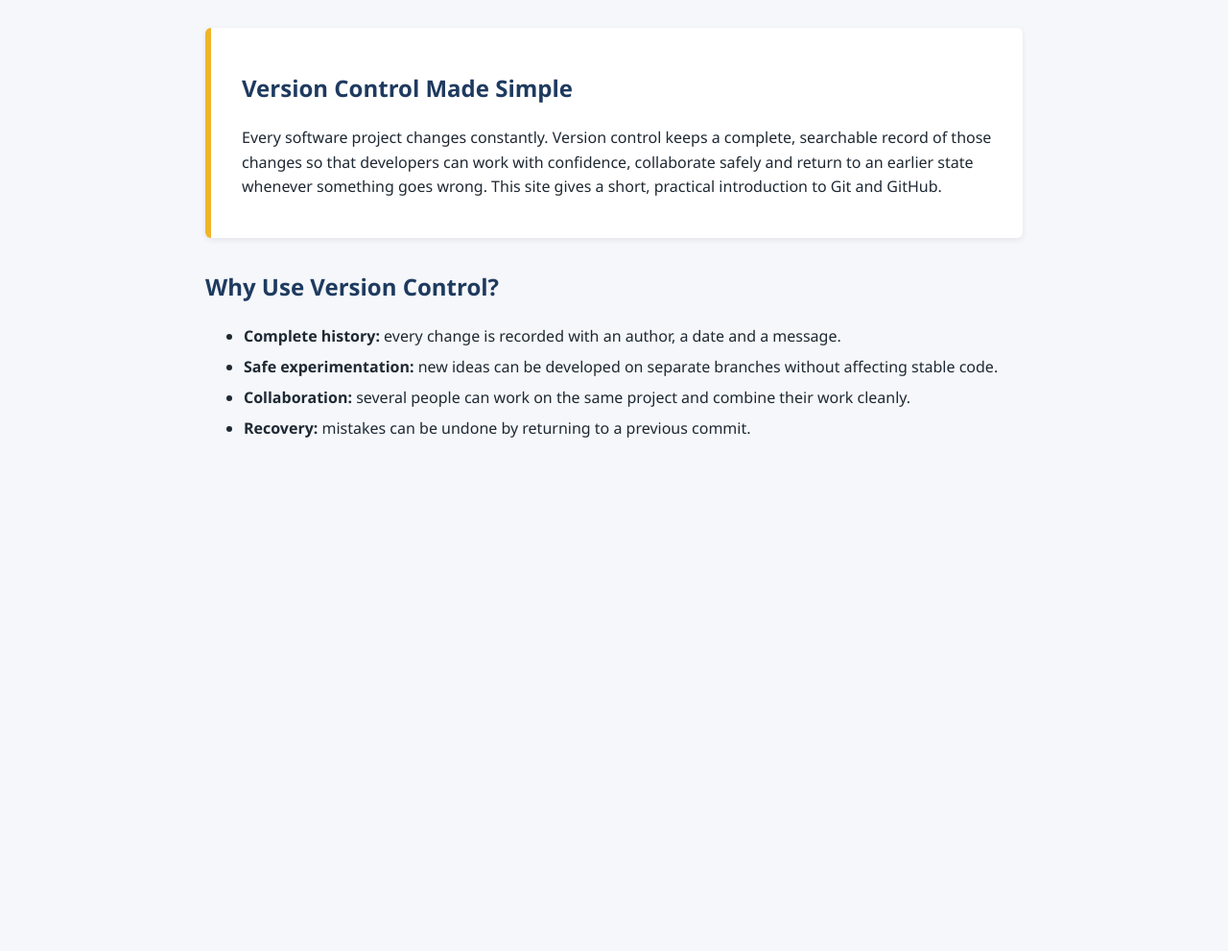
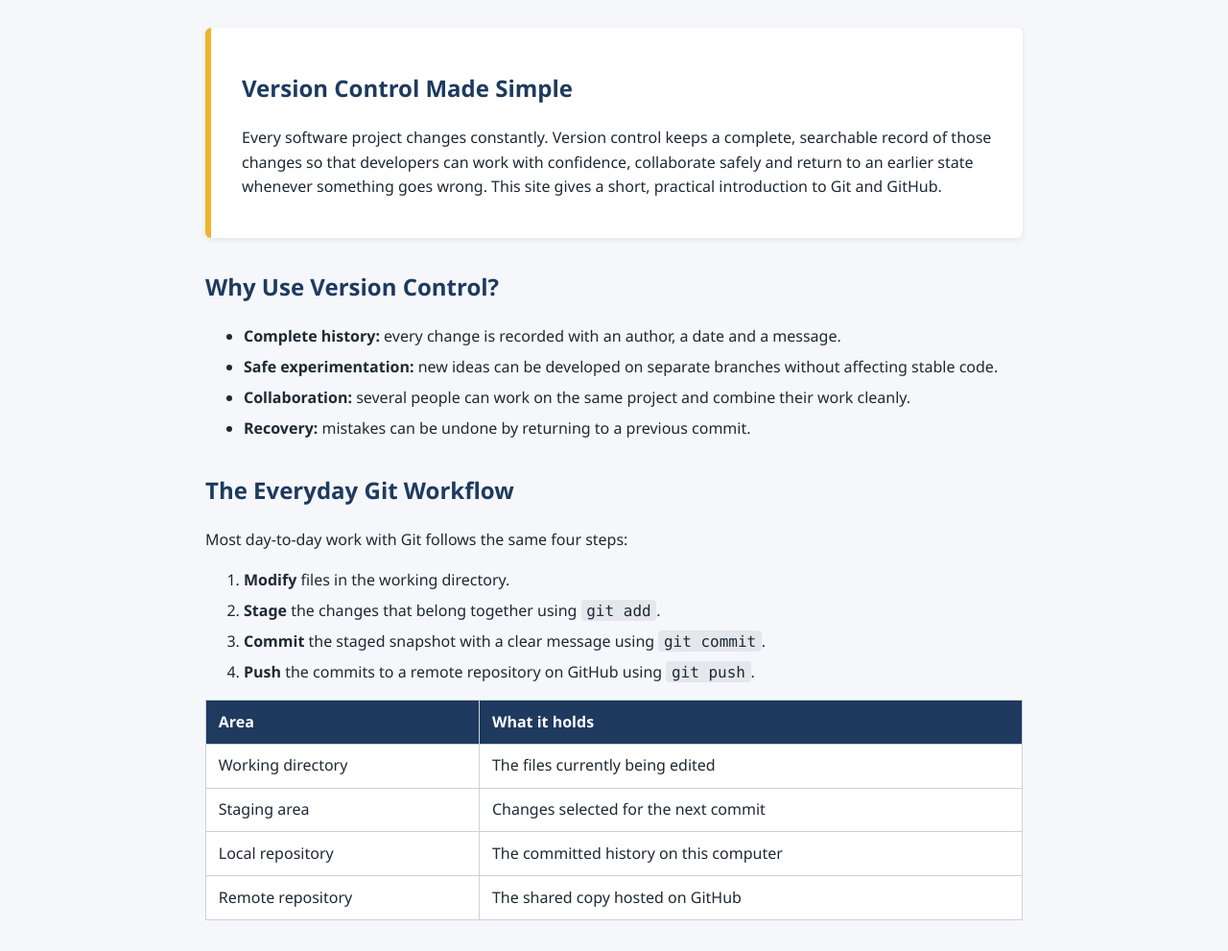
Before and after one commit to Abhinavsuri90/github-assignment, a plain HTML site: page index.html in a window 1280 px wide. Shown: the part 71-1062 px from the top of the page at 96% size. Before the commit the page ends 800 px from the top, so only its background shows below. Drawn offline with Linux system fonts and the light colour scheme.

Commit message:
Update homepage content

```diff
--- a/index.html
+++ b/index.html
@@ -41,7 +41,21 @@
         }
         section { margin-top: 2rem; }
         h2 { color: #1e3a5f; }
-        ul li { margin-bottom: 0.4rem; }
+        ul li, ol li { margin-bottom: 0.4rem; }
+        code {
+            background: #e4e7eb;
+            padding: 0.1rem 0.35rem;
+            border-radius: 4px;
+            font-family: Consolas, "Courier New", monospace;
+        }
+        table {
+            width: 100%;
+            border-collapse: collapse;
+            background: #ffffff;
+            margin-top: 1rem;
+        }
+        th, td { border: 1px solid #cbd2d9; padding: 0.6rem 0.8rem; text-align: left; }
+        th { background: #1e3a5f; color: #ffffff; }
     </style>
 </head>
 <body>
@@ -73,6 +87,28 @@
                 <li><strong>Recovery:</strong> mistakes can be undone by returning to a previous commit.</li>
             </ul>
         </section>
+
+        <section>
+            <h2>The Everyday Git Workflow</h2>
+            <p>Most day-to-day work with Git follows the same four steps:</p>
+            <ol>
+                <li><strong>Modify</strong> files in the working directory.</li>
+                <li><strong>Stage</strong> the changes that belong together using <code>git add</code>.</li>
+                <li><strong>Commit</strong> the staged snapshot with a clear message using <code>git commit</code>.</li>
+                <li><strong>Push</strong> the commits to a remote repository on GitHub using <code>git push</code>.</li>
+            </ol>
+            <table>
+                <thead>
+                    <tr><th>Area</th><th>What it holds</th></tr>
+                </thead>
+                <tbody>
+                    <tr><td>Working directory</td><td>The files currently being edited</td></tr>
+                    <tr><td>Staging area</td><td>Changes selected for the next commit</td></tr>
+                    <tr><td>Local repository</td><td>The committed history on this computer</td></tr>
+                    <tr><td>Remote repository</td><td>The shared copy hosted on GitHub</td></tr>
+                </tbody>
+            </table>
+        </section>
     </main>
 </body>
 </html>
```
